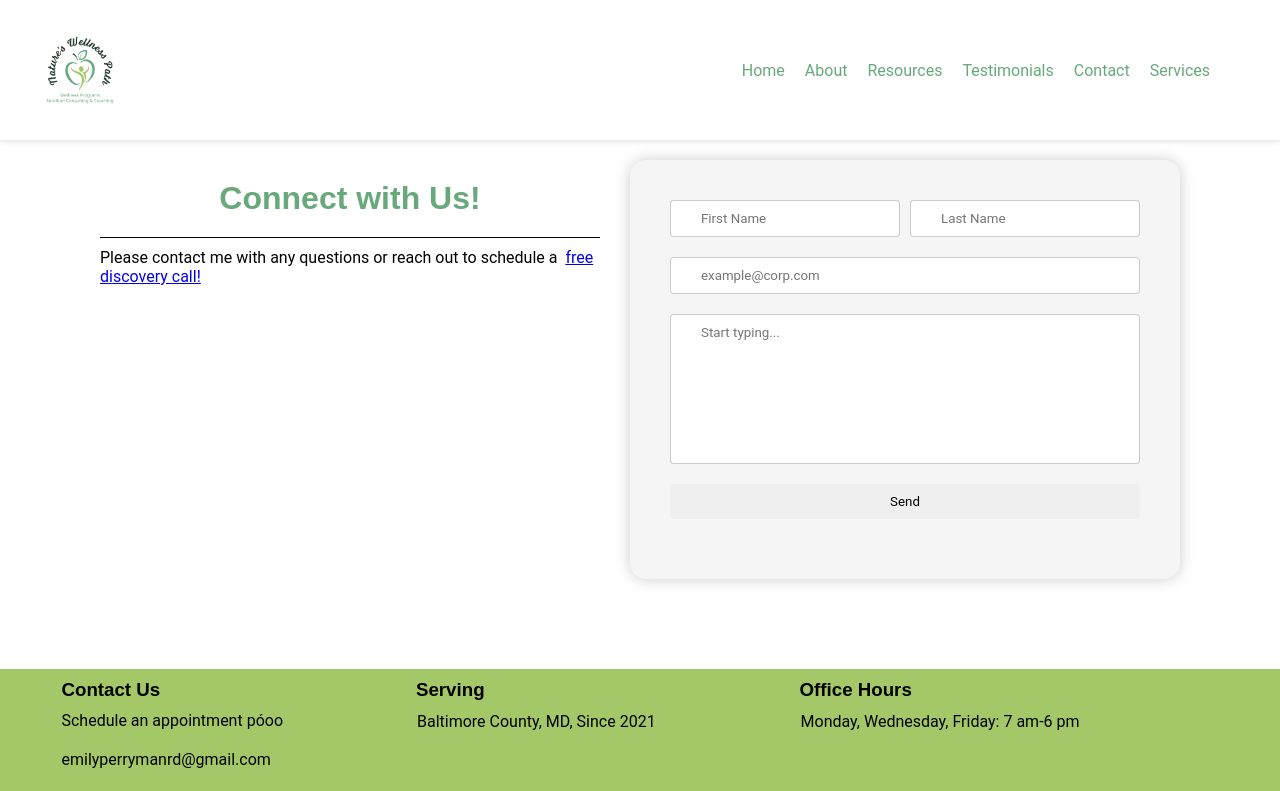
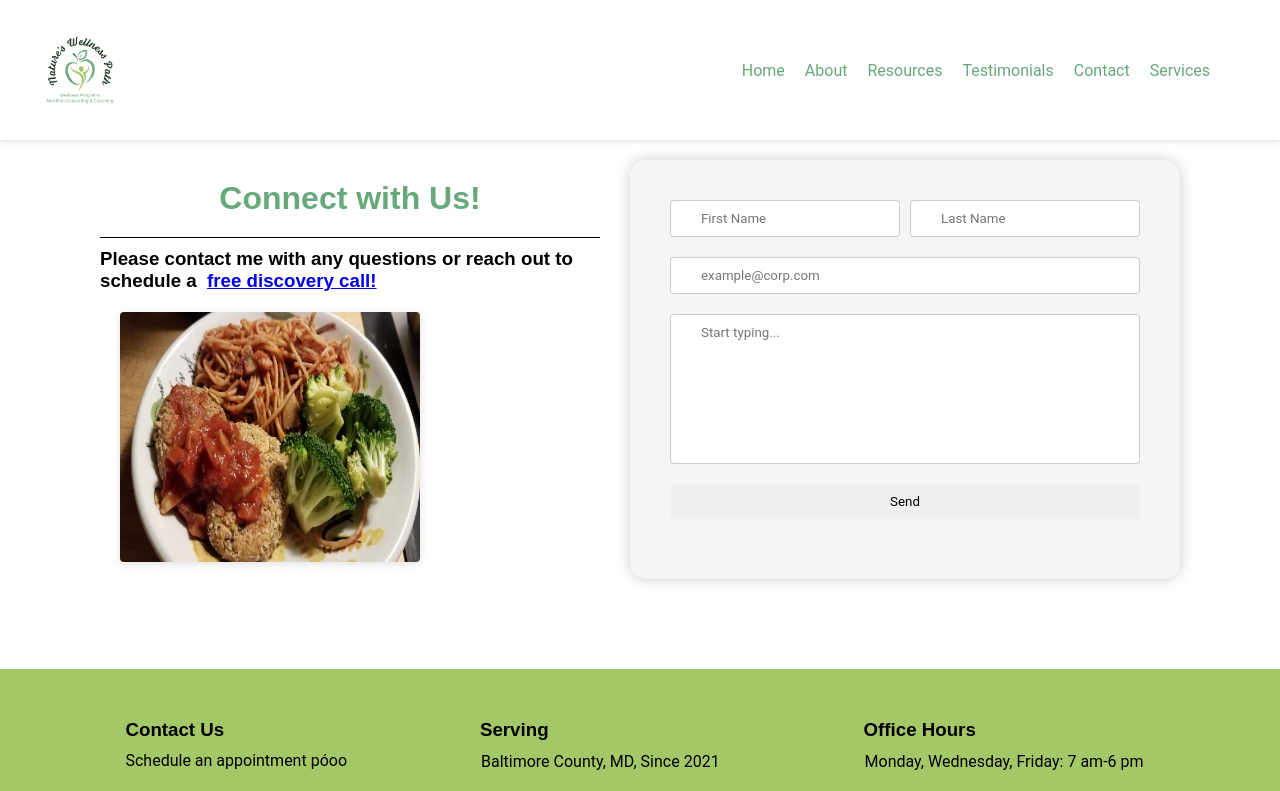
Before and after one commit to ChrisDietrich405/natures-wellness, a Next.js app: page /contact in a window 1280 px wide. Shown: the top 791 px of the page. Built offline with nearby package versions, Linux system fonts and the light colour scheme; no server answers.

Commit message:
fixed email func

```diff
--- a/pages/contact.js
+++ b/pages/contact.js
@@ -36,18 +36,20 @@ function Contact() {
   // };
 
   const sendEmail = (e) => {
+    console.log("hi");
     e.preventDefault();
-    let userEmail = document.getElementById("exampleFormControlInput1").value;
-    let userMessage = document.getElementById(
-      "exampleFormControlTextarea1"
-    ).value;
+
+    let userEmail = document.getElementById("emailId").value;
+    let userFirstName = document.getElementById("firstNameId").value;
+    let userLastName = document.getElementById("lastNameId").value;
+    let userMessage = document.getElementById("messageId").value;
 
     var templateParams = {
       email: userEmail,
       message: userMessage,
       to_name: "Emily",
-      firstName: firstNameRef.current.value,
-      lastName: lastNameRef.current.value,
+      firstName: userFirstName,
+      lastName: userLastName,
     };
 
     emailjs
@@ -80,16 +82,26 @@ function Contact() {
         <div className={styles.columns}>
           <div className={styles.contact_title}>
             {" "}
-            <h1 style={{ marginBottom: "10px"}}>
-              Connect with Us!{" "}
-            </h1>{" "}
-            <p>
+            <h1 style={{ marginBottom: "10px" }}>Connect with Us! </h1>{" "}
+            <h3>
               Please contact me with any questions or reach out to schedule a
               &nbsp;
               <Link href="https://heal.me/practitioner/emily-perryman-registered-dietitian-nutritionist">
                 free discovery call!
               </Link>
-            </p>
+            </h3>
+            <Image
+              style={{
+                margin: "20px 0px 0 20px",
+                borderRadius: "4px",
+                textAlign: "center",
+                boxShadow: "rgba(99, 99, 99, 0.2) 0px 2px 8px 0px",
+              }}
+              src="/images/home-banner-1.jpg"
+              alt="food picture"
+              width={300}
+              height={250}
+            />
           </div>
           <div className={styles.form_wrapper}>
             <form onSubmit={sendEmail} className={styles.form}>
@@ -97,6 +109,7 @@ function Contact() {
                 <div className={styles.form_group}>
                   <label htmlFor="firstName">First Name</label>
                   <input
+                    id="firstNameId"
                     type="text"
                     ref={firstNameRef}
                     name="firstName"
@@ -108,6 +121,7 @@ function Contact() {
                 <div className={styles.form_group}>
                   <label htmlFor="lastName">Last Name</label>
                   <input
+                    id="lastNameId"
                     type="text"
                     ref={lastNameRef}
                     name="lastName"
@@ -120,11 +134,10 @@ function Contact() {
               <div className={styles.form_group}>
                 <label htmlFor="exampleFormControlInput1">Email</label>
                 <input
-                  id="exampleFormControlInput1"
+                  id="emailId"
                   type="email"
                   name="email"
                   ref={emailRef}
-                  // id="email"
                   className={styles.input_text}
                   placeholder="example@corp.com"
                   tabIndex="3"
@@ -134,7 +147,7 @@ function Contact() {
                 <label htmlFor="exampleFormControlTextarea1">Message</label>
 
                 <textarea
-                  id="exampleFormControlTextarea1"
+                  id="messageId"
                   placeholder="Start typing..."
                   className={styles.message}
                   name="message"
--- a/pages/resources/[id].js
+++ b/pages/resources/[id].js
@@ -35,7 +35,7 @@ const ResourcesId = (props) => {
       const response = await api.get(`/resources/${id}`);
       const { data } = response;
       console.log(data);
-      setTitle(data[0].name);
+      setTitle(data[0]?.name);
     };
     fetchTitle();
   }, [id]);
@@ -64,6 +64,7 @@ const ResourcesId = (props) => {
                       height: "100%",
                       display: "flex",
                       flexDirection: "column",
+                      justifyContent: "space-between",
                     }}
                   >
                     <Image
--- a/pages/resources/index.js
+++ b/pages/resources/index.js
@@ -48,6 +48,7 @@ const Resources = () => {
                     height: "100%",
                     display: "flex",
                     flexDirection: "column",
+                    alignItems: "space-between",
                   }}
                 >
                   <h3 style={{ minHeight: "50px", textAlign: "center" }}>
--- a/src/components/Footer/styles.module.css
+++ b/src/components/Footer/styles.module.css
@@ -2,6 +2,7 @@
   background-repeat: repeat-x;
   position: relative;
   background-color: var(--secondary-color);
+  padding-top: 40px;
   padding-bottom: 400px;
   margin-top: 50px;
 }
@@ -40,7 +41,7 @@
   width: 90%;
   justify-content: space-around;
   align-items: flex-start;
-  margin-bottom: 2rem;
+  margin: 0 auto;
 }
 
 .footer_container_top_title {
```
